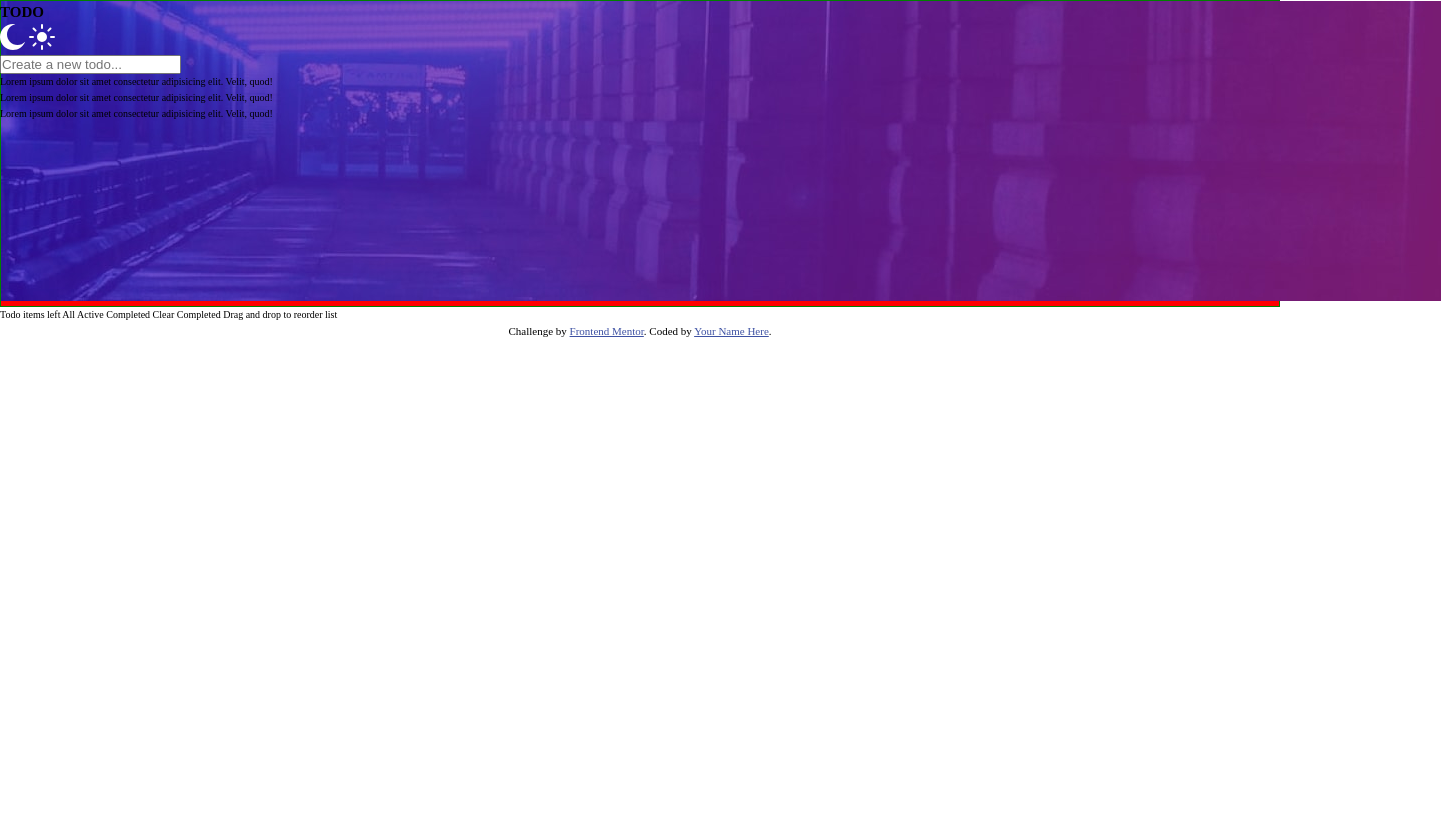
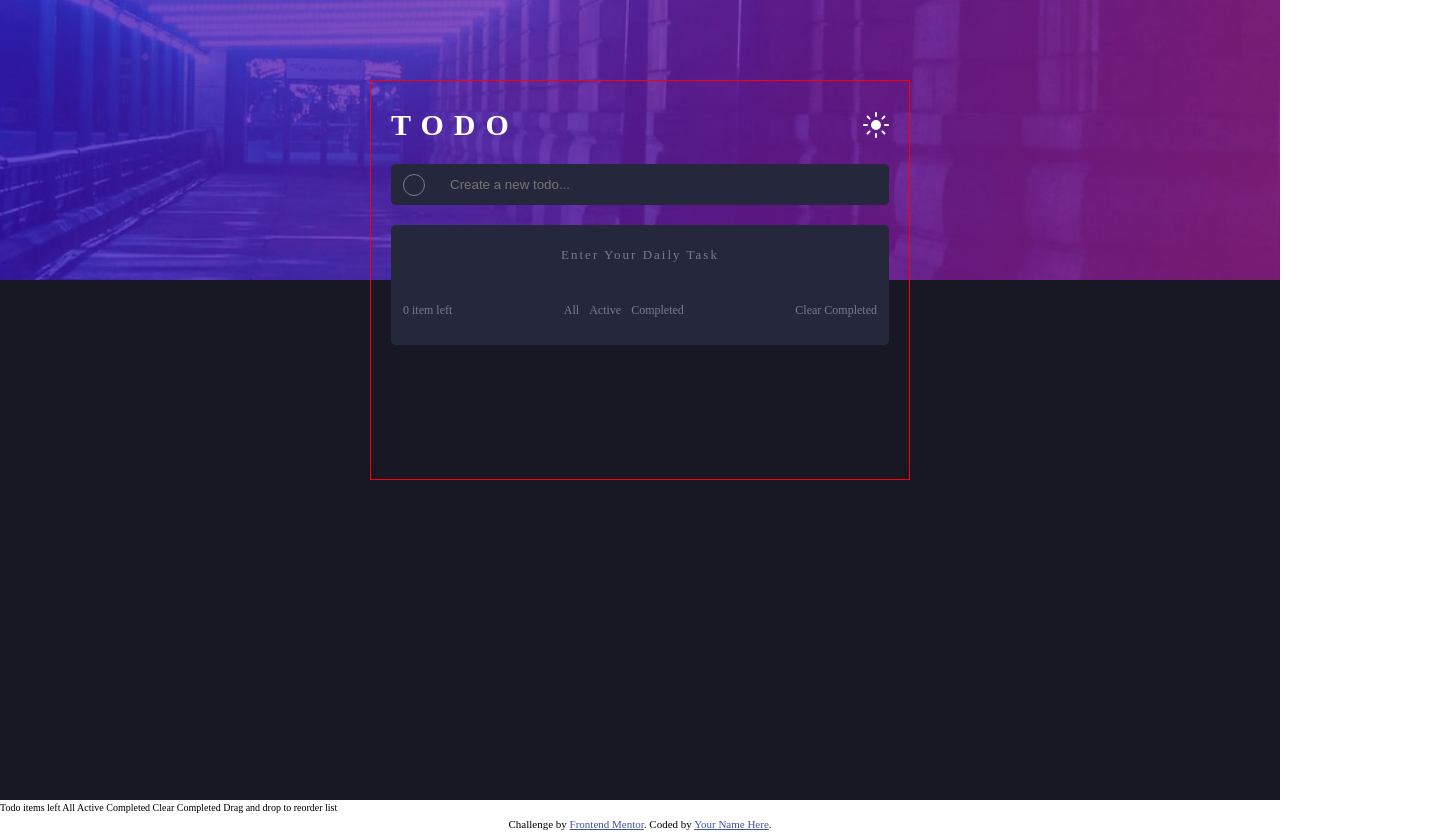
Before and after one commit to Babsman123/todo-app-main, a website: page index.html in a window 1280 px wide. Shown: the whole page, 1441 px wide, since content can reach past the window. Before the commit the page ends 800 px from the top, so only its background shows below. Drawn offline with Linux system fonts and the light colour scheme.

Commit message:
new features

```diff
--- a/index.html
+++ b/index.html
@@ -27,9 +27,7 @@
   </head>
   <body>
     <div class="container">
-      <div class="background-img">
-        <img src="./images/bg-desktop-dark.jpg" alt="bg-desktop-dark" />
-      </div>
+
         <main class="container__main">
           <!--TODO HEADER MENU-->
           <nav class="container__main--nav">
@@ -38,12 +36,12 @@
               <img
                 src="./images/icon-moon.svg"
                 alt="dark-moon"
-              class="nav-dark"
+                class="toggle-btn nav-dark"
               />
               <img
                 src="./images/icon-sun.svg"
                 alt="light-sun"
-              class="nav-light"
+                class="toggle-btn nav-light"
               />
             </div>
           </nav>
@@ -58,33 +56,36 @@
           </section>
 
           <section class="container__main--todo-list">
-          <ul>
-            <li>
-              <span class="btn-task"></span>
+            <ul class="list-container">
+
+              <span class="enter-task">Enter Your Daily Task</span>
+              <!-- <li class="list-item">
+                <span class="btn-list"></span>
                 <p>
-                Lorem ipsum dolor sit amet consectetur adipisicing elit. Velit,
-                quod!
+                  Lorem ipsum dolor sit amet consectetur adipisicing elit.
+                  Velit, quod!
                 </p>
-            </li>
+              </li> -->
+            </ul>
 
-            <li>
-              <span class="btn-task"></span>
-              <p>
-                Lorem ipsum dolor sit amet consectetur adipisicing elit. Velit,
-                quod!
-              </p>
-            </li>
+            <div class="app-details">
+              <div class="task-number">
+                <p class="number">0 </p> <span class="number-item"> item left</span>
+              </div>
 
-            <li>
-              <span class="btn-task"></span>
-              <p>
-                Lorem ipsum dolor sit amet consectetur adipisicing elit. Velit,
-                quod!
-              </p>
-            </li>
-          </ul>
+              <div class="user-menu">
+                <div class="user-menu__details all-task">All</div>
+                <div class="user-menu__details active-task">Active</div>
+                <div class="user-menu__details completed-task">Completed</div>
+              </div>
+
+              <div class="clear-completed-task">
+                <span>Clear Completed</span>
+              </div>
+            </div>
           </section>
         </main>
+      </div>
     </div>
     Todo
 
@@ -99,6 +100,6 @@
       >. Coded by <a href="#">Your Name Here</a>.
     </div>
 
+  </body>
   <script src="index.js"></script>
-  </body>
 </html>
--- a/index.js
+++ b/index.js
@@ -0,0 +1,91 @@
+const toggleBtn = [...document.querySelectorAll(".toggle-btn")];
+const container = document.querySelector(".container");
+
+toggleBtn.forEach((btn) => {
+  btn.addEventListener("click", () => {
+    container.classList.toggle("container-2");
+  });
+});
+
+//PSEUDO CODE FOR TODO APP
+/*
+1. Start
+2. Accept Input from the user
+3. Form button should send the todo text to the array of Object
+4. Display todo text on the UI
+5. number of todo task should appear
+6. mark button as completed by giving the button a BG color and reduce the number by how many completed task have been done
+7. All Button should show all task(comleted or not)
+8. Active button should show all task that have not been completed
+9. completed button should show all tasks that have been completed
+
+*/
+
+const inputTask = document.querySelector(".create-task");
+const addTaskBtn = document.querySelector(".btn-task");
+const taskContainer = document.querySelector(".list-container");
+const completeBtn = document.querySelector(".completed-task");
+
+let currentID = 1;
+let tasks = [];
+
+const updateTask = function () {
+  taskContainer.textContent = "";
+
+  const mapText = tasks.map((arrText) => arrText.text);
+
+  mapText.forEach((arrText, index) => {
+    const html = `<li class="list-item">
+    <span class="btn-list"></span>
+    <p>
+      ${arrText}
+    </p>
+  </li>`;
+
+    taskContainer.insertAdjacentHTML("beforeend", html);
+  });
+
+  markTaskCompleted();
+};
+
+const renderTask = function () {
+  if (inputTask.value !== "") {
+    tasks.push({
+      id: currentID,
+      status: false,
+      text: inputTask.value.trim(),
+    });
+    currentID++;
+  }
+  inputTask.value = "";
+  updateTask();
+};
+
+const markTaskCompleted = function () {
+  const taskItems = document.querySelectorAll(".list-item");
+  const taskCompletedBtn = [...document.querySelectorAll(".btn-list")];
+
+  taskItems.forEach((task, index) => {
+    task.addEventListener("click", () => {
+      tasks[index].status = true;
+      taskCompletedBtn[index].classList.add("btn-list-change");
+    });
+  });
+};
+
+const completedTask = function () {
+  const newTask = tasks.filter((item) => item?.status === true);
+  console.log(newTask);
+  tasks = newTask;
+  updateTask();
+
+  const taskCompletedBtn = [...document.querySelectorAll(".btn-list")];
+  taskCompletedBtn.forEach((item) => {
+    item.classList.add("btn-list-change");
+  });
+};
+
+//EVENT HANDLLERS
+addTaskBtn.addEventListener("click", renderTask);
+
+completeBtn.addEventListener("click", completedTask);
--- a/scss/_base.scss
+++ b/scss/_base.scss
@@ -29,20 +29,48 @@ body {
 .container {
   display: grid;
   grid-template-columns: repeat(12, 1fr);
-  grid-template-rows: min-content;
+  grid-template-rows: 10vh min-content;
 
-  background-color: red;
   position: relative;
-  //   min-height: 100vh;
+  min-height: 100vh;
   border: 2x solid yellow;
+  background-color: $bg-dark;
+  transition: 1s all ease-in-out;
 
-  //   &::after {
-  //     content: url(../images/bg-desktop-dark.jpg);
-  //     position: absolute;
-  //     top: 0;
-  //     left: 0;
-  //     height: 10vh;
-  //     // width: 100%;
-  //     z-index: 10;
-  //   }
+  &::after {
+    content: "";
+    background-image: url(../images/bg-desktop-dark.jpg);
+    background-size: cover;
+    background-position: center;
+
+    position: absolute;
+    top: 0;
+    left: 0;
+    width: 100%;
+    height: calc(100vh - 65vh);
+  }
+  .nav-dark {
+    display: none;
+  }
+  .nav-light {
+    display: block;
+  }
 }
+
+.container-2 {
+  background-color: #fff;
+
+  &::after {
+    content: "";
+    background-image: url(../images/bg-desktop-light.jpg);
+    background-size: cover;
+    background-position: center;
+  }
+
+  .nav-dark {
+    display: block;
+  }
+  .nav-light {
+    display: none;
+  }
+}
--- a/scss/_component.scss
+++ b/scss/_component.scss
@@ -0,0 +1,96 @@
+.container {
+  .container__main {
+    margin: 0 5rem;
+    &--nav {
+      h1 {
+        margin-right: auto;
+        letter-spacing: 1rem;
+      }
+    }
+
+    &--input-task {
+      background-color: $bg-app-dark;
+      display: flex;
+      align-items: center;
+      border-radius: 0.5rem;
+
+      .create-task {
+        width: 100%;
+        padding: 1.3rem 1rem;
+        background-color: transparent;
+        border: none;
+        margin-left: 1.5rem;
+
+        &:focus {
+          outline: none;
+        }
+      }
+      .btn-task {
+        height: 20px;
+        width: 20px;
+        border: 1px solid $list-cancel-color;
+        padding: 1rem;
+        margin-left: 1.2rem;
+        border-radius: 50%;
+        cursor: pointer;
+      }
+    }
+
+    &--todo-list {
+      background-color: $bg-app-dark;
+      margin-top: 2rem;
+      border-radius: 0.5rem;
+      min-height: 15vh;
+
+      .enter-task {
+        display: block;
+        text-align: center;
+        padding: 2rem 2rem;
+      }
+
+      li {
+        list-style-type: none;
+        padding: 1.5rem 0;
+        display: flex;
+        align-items: center;
+        border-bottom: 0.001rem solid $list-cancel-color;
+
+        p {
+          color: $color-text-dark;
+        }
+
+        .btn-list {
+          height: 20px;
+          width: 20px;
+          border: 1px solid $list-cancel-color;
+          padding: 1rem;
+          margin-left: 1.2rem;
+          border-radius: 50%;
+          cursor: pointer;
+        }
+
+        p {
+          margin-left: 1rem;
+        }
+      }
+    }
+
+    .app-details {
+      margin: 1.5rem 1.2rem;
+      color: $list-cancel-color;
+    }
+  }
+}
+
+//bg-btn-list change
+.btn-list-change {
+  background-image: linear-gradient(
+      to right bottom,
+      rgba(hsl(192, 100%, 67%), 0.5),
+      rgba(hsl(280, 87%, 65%), 0.5)
+    ),
+    url(../images/icon-check.svg);
+  background-size: 80%;
+  background-position: center;
+  background-repeat: no-repeat;
+}
--- a/scss/_layout.scss
+++ b/scss/_layout.scss
@@ -1,11 +1,49 @@
-.background-img {
-  grid-column: 1 / -1;
-  grid-row: 1 / 2;
-  border: 1px solid green;
-  height: 100%;
+.container {
+  .container__main {
+    grid-column: 4 / span 6;
+    grid-row: 2 / -1;
+
+    border: 1px solid red;
+    position: relative;
+    min-height: 50vh;
+    padding: 2rem 2rem;
+    z-index: 1000;
+
+    display: flex;
+    flex-direction: column;
+
+    &--nav {
+      display: flex;
+      align-items: center;
+      margin-bottom: 1.5rem;
+
+      &-img {
+        cursor: pointer;
+      }
+    }
+
+    .app-details {
+      display: flex;
+      flex-direction: row;
+      justify-content: space-between;
+
+      .task-number {
+        display: flex;
+
+        .number {
+          margin-right: 0.3rem;
+        }
+      }
+
+      .user-menu {
+        display: flex;
+
+        &__details {
+          &:not(:last-child) {
+            margin-right: 1rem;
+          }
+        }
+      }
+    }
+  }
 }
-
-.container__main {
-  grid-column: 1 / -1;
-  grid-row: 1 / 2;
-}
--- a/scss/_typography.scss
+++ b/scss/_typography.scss
@@ -0,0 +1,29 @@
+.container__main {
+  &--nav {
+    h1 {
+      font-size: 3rem;
+      color: #fff;
+    }
+  }
+
+  &--todo-list {
+    .enter-task {
+      color: $list-cancel-color;
+      font-size: 1.3rem;
+      letter-spacing: 0.2rem;
+    }
+  }
+
+  .app-details {
+    font-size: 1.2rem;
+    .user-menu {
+      &__details {
+        cursor: pointer;
+        transition: 0.2s ease-in-out;
+        &:hover {
+          color: $app-primary-color;
+        }
+      }
+    }
+  }
+}
```
Also changed, not shown: css/style.css. Lines whose indentation alone changed are shown as unchanged.
